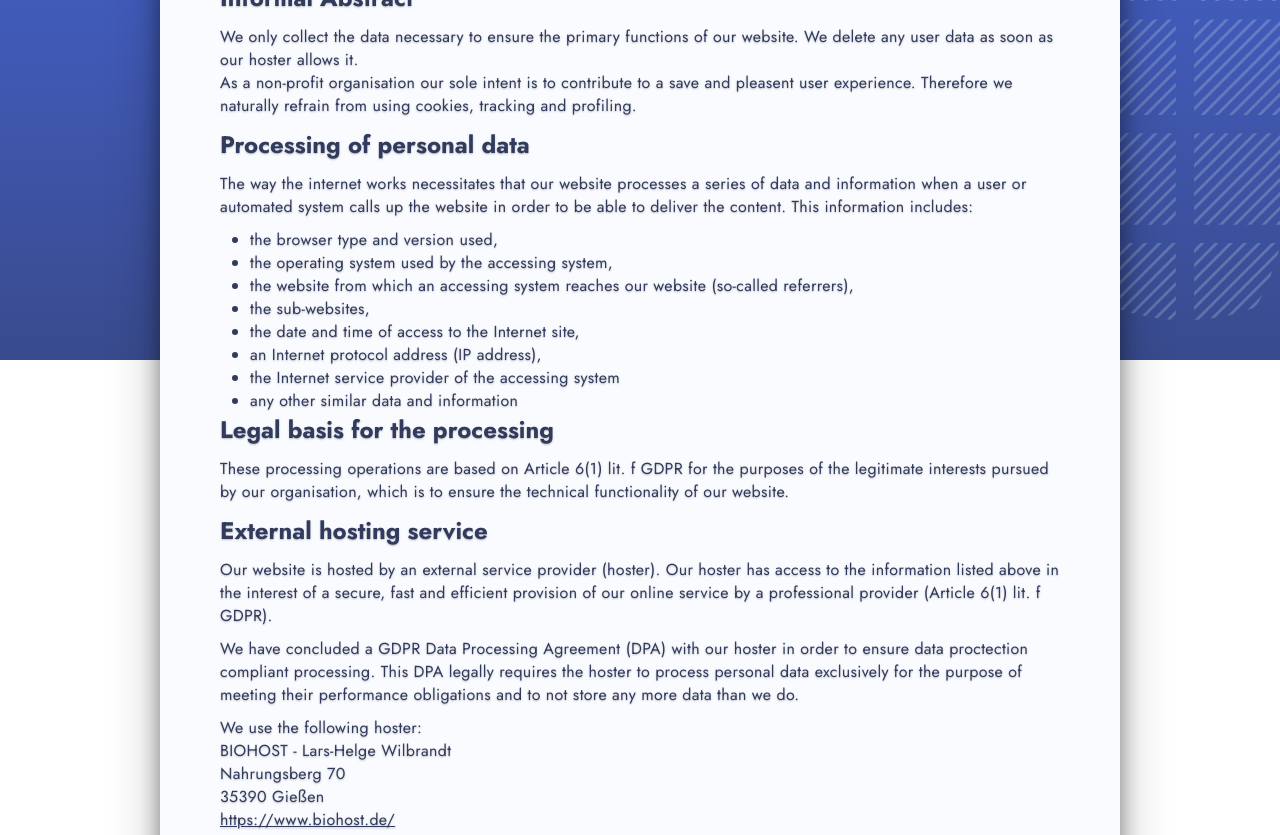
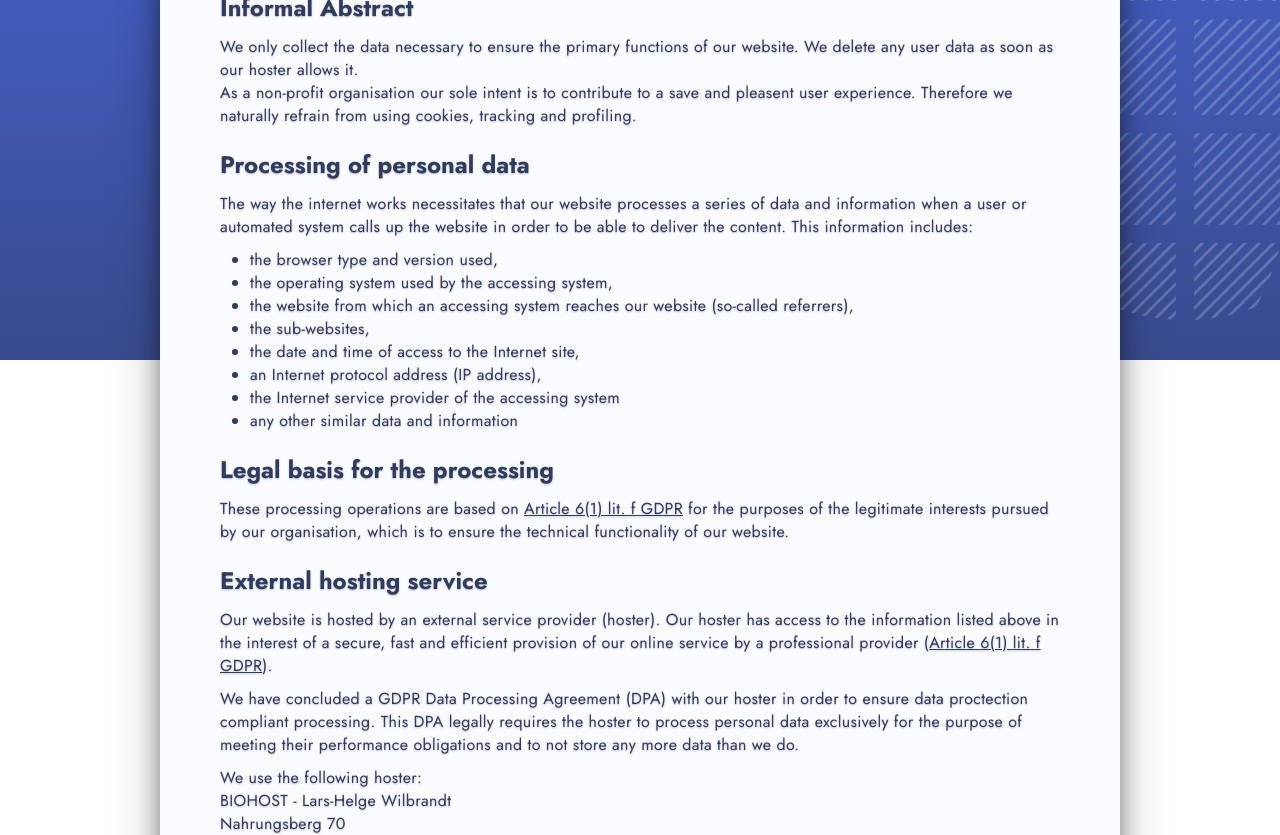
Before and after one commit to terra-utopia/terra-utopia-website, a Nuxt app: page /privacy-policy in a window 1280 px wide. Shown: the part 440-1275 px from the top of the page. Built offline with nearby package versions, Linux system fonts and the light colour scheme.

Commit message:
added links and top margins for headings in privacy policy

```diff
--- a/pages/privacy-policy.vue
+++ b/pages/privacy-policy.vue
@@ -35,13 +35,13 @@
                 <h4>Legal basis for the processing</h4>
 
                 <p>
-                These processing operations are based on Article 6(1) lit. f GDPR for the purposes of the legitimate interests pursued by our organisation, which is to ensure the technical functionality of our website.
+                These processing operations are based on <a href="https://gdpr-info.eu/art-6-gdpr/" target="_blank" rel="noopener noreferrer">Article 6(1) lit. f GDPR</a> for the purposes of the legitimate interests pursued by our organisation, which is to ensure the technical functionality of our website.
                 </p>
 
                 <h4>External hosting service</h4>
 
                 <p>
-                Our website is hosted by an external service provider (hoster). Our hoster has access to the information listed above in the interest of a secure, fast and efficient provision of our online service by a professional provider (Article 6(1) lit. f GDPR).
+                Our website is hosted by an external service provider (hoster). Our hoster has access to the information listed above in the interest of a secure, fast and efficient provision of our online service by a professional provider (<a href="https://gdpr-info.eu/art-6-gdpr/" target="_blank" rel="noopener noreferrer">Article 6(1) lit. f GDPR</a>).
                 </p>
 
                 <p>
@@ -116,9 +116,13 @@
                 }
             }
 
-            & ul {
+            & > ul {
                 @include d-small-text;
-                margin-left: 30px;
+                margin: { left: 30px; bottom: 10px; };
+            }
+
+            & > h4 {
+                margin-top: 20px;
             }
 
             & a{
```
